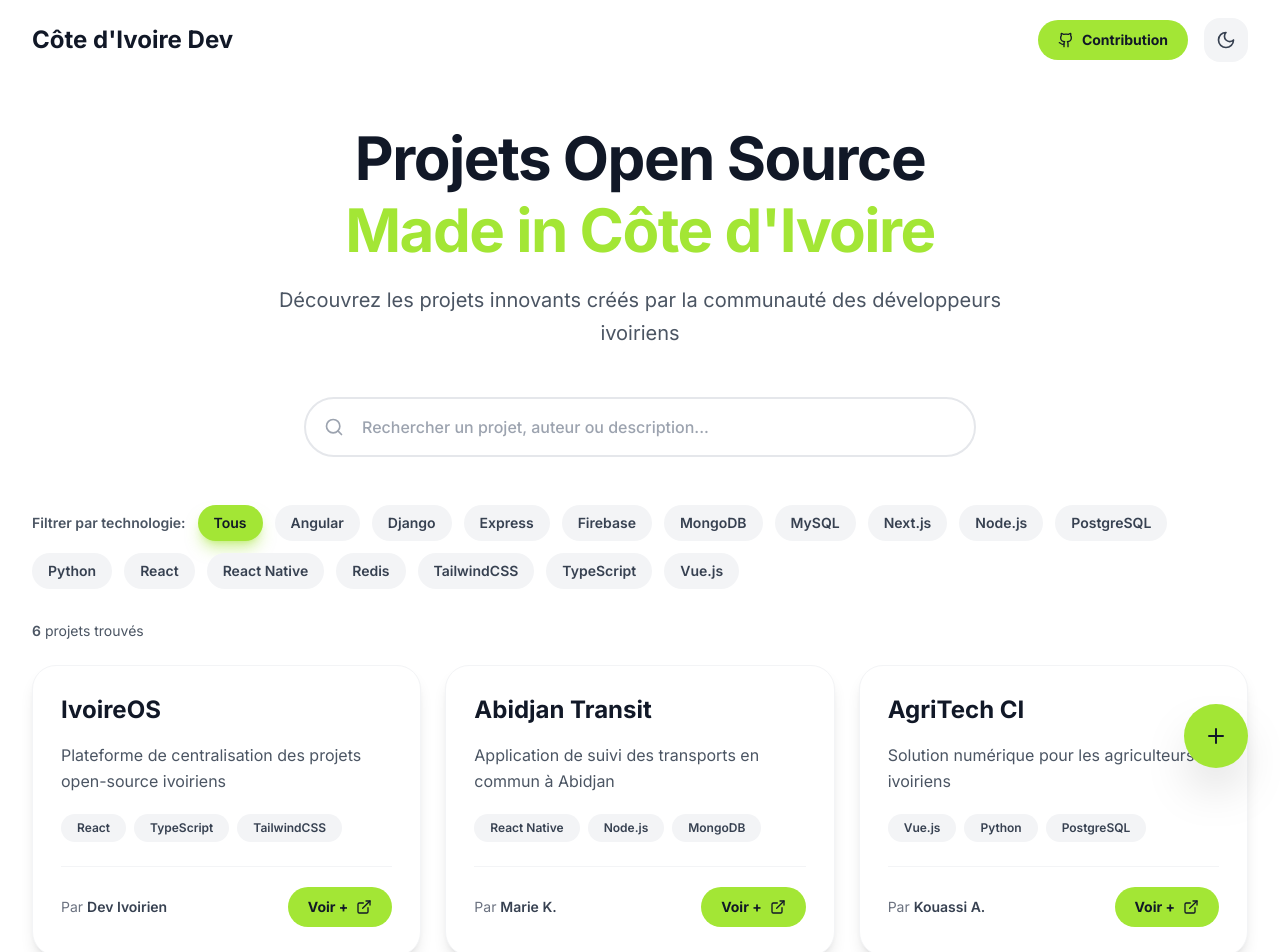
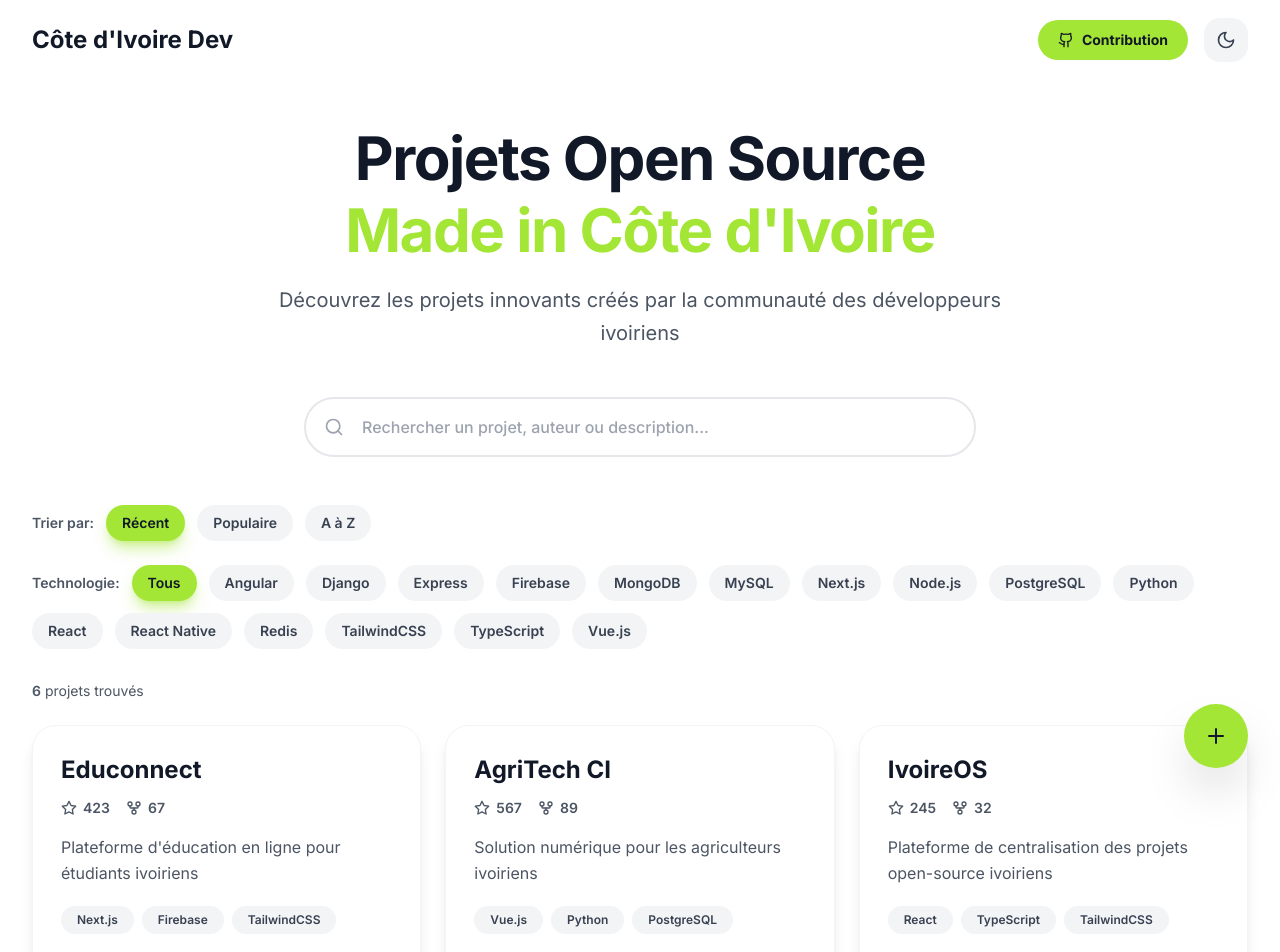
Before and after one commit to kouame09/225opensource, a React (Vite) app: page / in a window 1280 px wide. Shown: the top 952 px of the page. Built offline with nearby package versions, Linux system fonts and the light colour scheme.

Commit message:
Updated App.tsx

```diff
--- a/src/App.tsx
+++ b/src/App.tsx
@@ -9,6 +9,7 @@ function App() {
   const [loading, setLoading] = useState(true);
   const [searchQuery, setSearchQuery] = useState('');
   const [selectedTech, setSelectedTech] = useState<string>('');
+  const [sortBy, setSortBy] = useState<'recent' | 'popular' | 'alphabetical'>('recent');
 
   useEffect(() => {
     // Toggle dark mode class on html element
@@ -32,7 +33,10 @@ function App() {
             description: 'Plateforme de centralisation des projets open-source ivoiriens',
             techStack: ['React', 'TypeScript', 'TailwindCSS'],
             author: 'Dev Ivoirien',
-            githubUrl: 'https://github.com/example/ivoireos'
+            githubUrl: 'https://github.com/example/ivoireos',
+            stars: 245,
+            forks: 32,
+            lastUpdate: '2025-09-28'
           },
           {
             id: '2',
@@ -40,7 +44,10 @@ function App() {
             description: 'Application de suivi des transports en commun à Abidjan',
             techStack: ['React Native', 'Node.js', 'MongoDB'],
             author: 'Marie K.',
-            githubUrl: 'https://github.com/example/abidjan-transit'
+            githubUrl: 'https://github.com/example/abidjan-transit',
+            stars: 189,
+            forks: 45,
+            lastUpdate: '2025-09-25'
           },
           {
             id: '3',
@@ -48,7 +55,10 @@ function App() {
             description: 'Solution numérique pour les agriculteurs ivoiriens',
             techStack: ['Vue.js', 'Python', 'PostgreSQL'],
             author: 'Kouassi A.',
-            githubUrl: 'https://github.com/example/agritech-ci'
+            githubUrl: 'https://github.com/example/agritech-ci',
+            stars: 567,
+            forks: 89,
+            lastUpdate: '2025-09-30'
           },
           {
             id: '4',
@@ -56,7 +66,10 @@ function App() {
             description: 'Plateforme d\'éducation en ligne pour étudiants ivoiriens',
             techStack: ['Next.js', 'Firebase', 'TailwindCSS'],
             author: 'Aya B.',
-            githubUrl: 'https://github.com/example/educonnect'
+            githubUrl: 'https://github.com/example/educonnect',
+            stars: 423,
+            forks: 67,
+            lastUpdate: '2025-10-01'
           },
           {
             id: '5',
@@ -64,7 +77,10 @@ function App() {
             description: 'Marketplace pour artisans et commerçants locaux',
             techStack: ['Angular', 'Express', 'MySQL'],
             author: 'Yao T.',
-            githubUrl: 'https://github.com/example/ci-market'
+            githubUrl: 'https://github.com/example/ci-market',
+            stars: 312,
+            forks: 54,
+            lastUpdate: '2025-09-20'
           },
           {
             id: '6',
@@ -72,7 +88,10 @@ function App() {
             description: 'Système de gestion de dossiers médicaux électroniques',
             techStack: ['React', 'Django', 'Redis'],
             author: 'Dr. Diallo',
-            githubUrl: 'https://github.com/example/healthtrack-ci'
+            githubUrl: 'https://github.com/example/healthtrack-ci',
+            stars: 678,
+            forks: 112,
+            lastUpdate: '2025-09-27'
           }
         ];
 
@@ -100,9 +119,9 @@ function App() {
     return Array.from(techSet).sort();
   }, [projects]);
 
-  // Filter projects based on search query and selected technology
+  // Filter and sort projects based on search query, selected technology, and sort order
   const filteredProjects = useMemo(() => {
-    return projects.filter(project => {
+    let filtered = projects.filter(project => {
       const matchesSearch = searchQuery === '' ||
         project.name.toLowerCase().includes(searchQuery.toLowerCase()) ||
         project.description.toLowerCase().includes(searchQuery.toLowerCase()) ||
@@ -113,7 +132,22 @@ function App() {
 
       return matchesSearch && matchesTech;
     });
-  }, [projects, searchQuery, selectedTech]);
+
+    // Sort projects
+    if (sortBy === 'recent') {
+      filtered = [...filtered].sort((a, b) =>
+        new Date(b.lastUpdate).getTime() - new Date(a.lastUpdate).getTime()
+      );
+    } else if (sortBy === 'popular') {
+      filtered = [...filtered].sort((a, b) => b.stars - a.stars);
+    } else if (sortBy === 'alphabetical') {
+      filtered = [...filtered].sort((a, b) =>
+        a.name.localeCompare(b.name, 'fr')
+      );
+    }
+
+    return filtered;
+  }, [projects, searchQuery, selectedTech, sortBy]);
 
   return (
     <div className="min-h-screen bg-white dark:bg-gray-950 transition-colors duration-300">
@@ -191,8 +225,44 @@ function App() {
 
       {/* Filter Section */}
       <div className="max-w-7xl mx-auto px-4 sm:px-6 lg:px-8 pb-8">
+        {/* Sort Filter */}
+        <div className="flex flex-wrap items-center gap-3 mb-6">
+          <span className="text-sm font-semibold text-gray-600 dark:text-gray-400">Trier par:</span>
+          <button
+            onClick={() => setSortBy('recent')}
+            className={`px-4 py-2 text-sm font-semibold rounded-full transition-all duration-200 ${
+              sortBy === 'recent'
+                ? 'bg-lime-400 text-gray-900 shadow-lg shadow-lime-400/50'
+                : 'bg-gray-100 dark:bg-gray-800 text-gray-700 dark:text-gray-300 hover:bg-gray-200 dark:hover:bg-gray-700'
+            }`}
+          >
+            Récent
+          </button>
+          <button
+            onClick={() => setSortBy('popular')}
+            className={`px-4 py-2 text-sm font-semibold rounded-full transition-all duration-200 ${
+              sortBy === 'popular'
+                ? 'bg-lime-400 text-gray-900 shadow-lg shadow-lime-400/50'
+                : 'bg-gray-100 dark:bg-gray-800 text-gray-700 dark:text-gray-300 hover:bg-gray-200 dark:hover:bg-gray-700'
+            }`}
+          >
+            Populaire
+          </button>
+          <button
+            onClick={() => setSortBy('alphabetical')}
+            className={`px-4 py-2 text-sm font-semibold rounded-full transition-all duration-200 ${
+              sortBy === 'alphabetical'
+                ? 'bg-lime-400 text-gray-900 shadow-lg shadow-lime-400/50'
+                : 'bg-gray-100 dark:bg-gray-800 text-gray-700 dark:text-gray-300 hover:bg-gray-200 dark:hover:bg-gray-700'
+            }`}
+          >
+            A à Z
+          </button>
+        </div>
+
+        {/* Technology Filter */}
         <div className="flex flex-wrap items-center gap-3">
-          <span className="text-sm font-semibold text-gray-600 dark:text-gray-400">Filtrer par technologie:</span>
+          <span className="text-sm font-semibold text-gray-600 dark:text-gray-400">Technologie:</span>
           <button
             onClick={() => setSelectedTech('')}
             className={`px-4 py-2 text-sm font-semibold rounded-full transition-all duration-200 ${
--- a/src/components/ProjectCard.tsx
+++ b/src/components/ProjectCard.tsx
@@ -1,4 +1,4 @@
-import { ExternalLink } from 'lucide-react';
+import { ExternalLink, Star, GitFork } from 'lucide-react';
 import { Project } from '../types';
 
 interface ProjectCardProps {
@@ -10,10 +10,21 @@ const ProjectCard = ({ project }: ProjectCardProps) => {
     <div className="group bg-white dark:bg-gray-900 rounded-3xl shadow-lg hover:shadow-2xl transition-all duration-300 overflow-hidden border border-gray-100 dark:border-gray-800 transform hover:-translate-y-2">
       <div className="p-7">
         {/* Project Header */}
-        <div className="flex justify-between items-start mb-4">
-          <h3 className="text-2xl font-bold text-gray-900 dark:text-white group-hover:text-lime-400 transition-colors">
+        <div className="mb-4">
+          <h3 className="text-2xl font-bold text-gray-900 dark:text-white group-hover:text-lime-400 transition-colors mb-3">
             {project.name}
           </h3>
+          {/* Stats */}
+          <div className="flex items-center gap-4">
+            <div className="flex items-center gap-1.5 text-gray-600 dark:text-gray-400">
+              <Star className="w-4 h-4" />
+              <span className="text-sm font-semibold">{project.stars}</span>
+            </div>
+            <div className="flex items-center gap-1.5 text-gray-600 dark:text-gray-400">
+              <GitFork className="w-4 h-4" />
+              <span className="text-sm font-semibold">{project.forks}</span>
+            </div>
+          </div>
         </div>
 
         {/* Description */}
--- a/src/types/index.ts
+++ b/src/types/index.ts
@@ -5,4 +5,7 @@ export interface Project {
   techStack: string[];
   author: string;
   githubUrl: string;
+  stars: number;
+  forks: number;
+  lastUpdate: string;
 }
```
